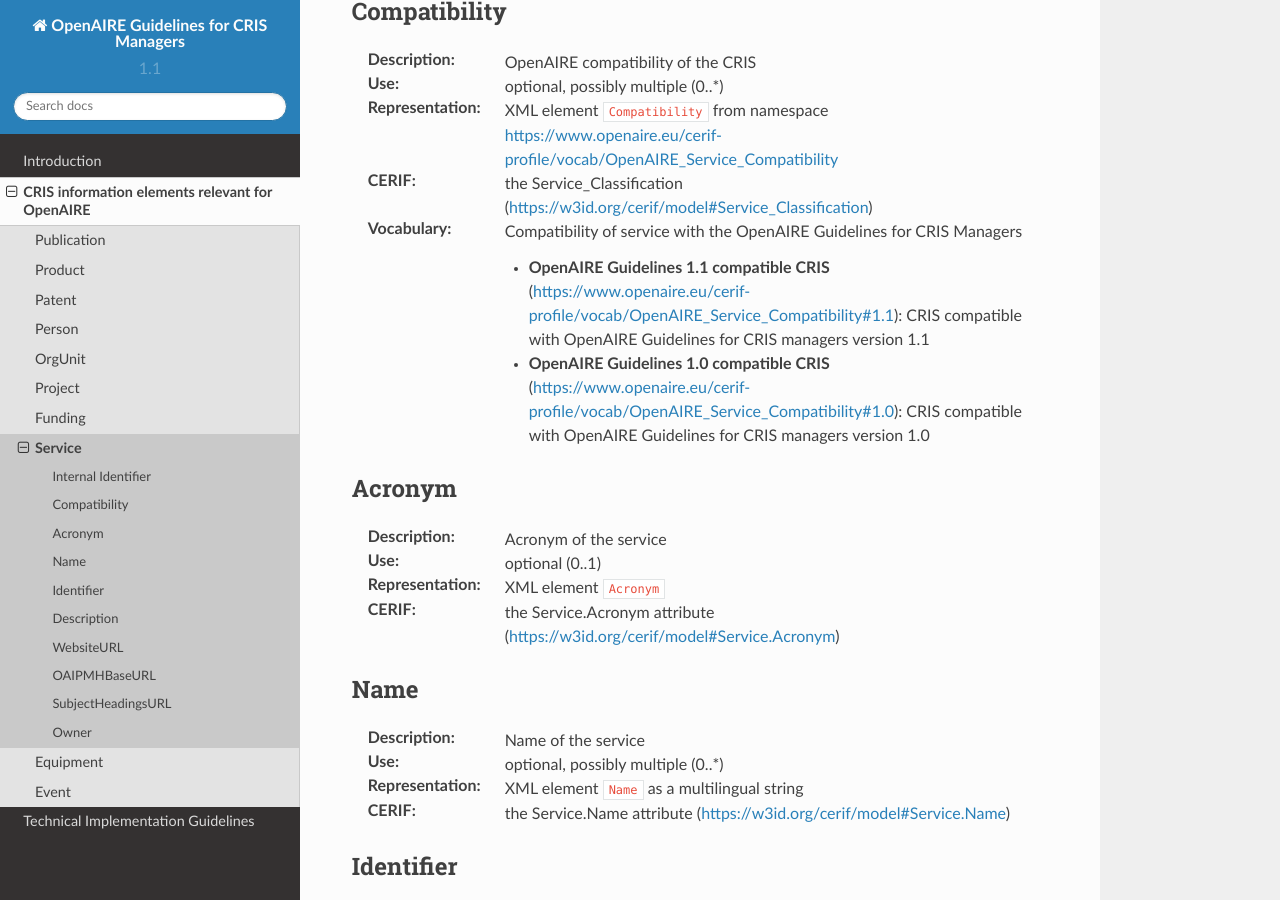
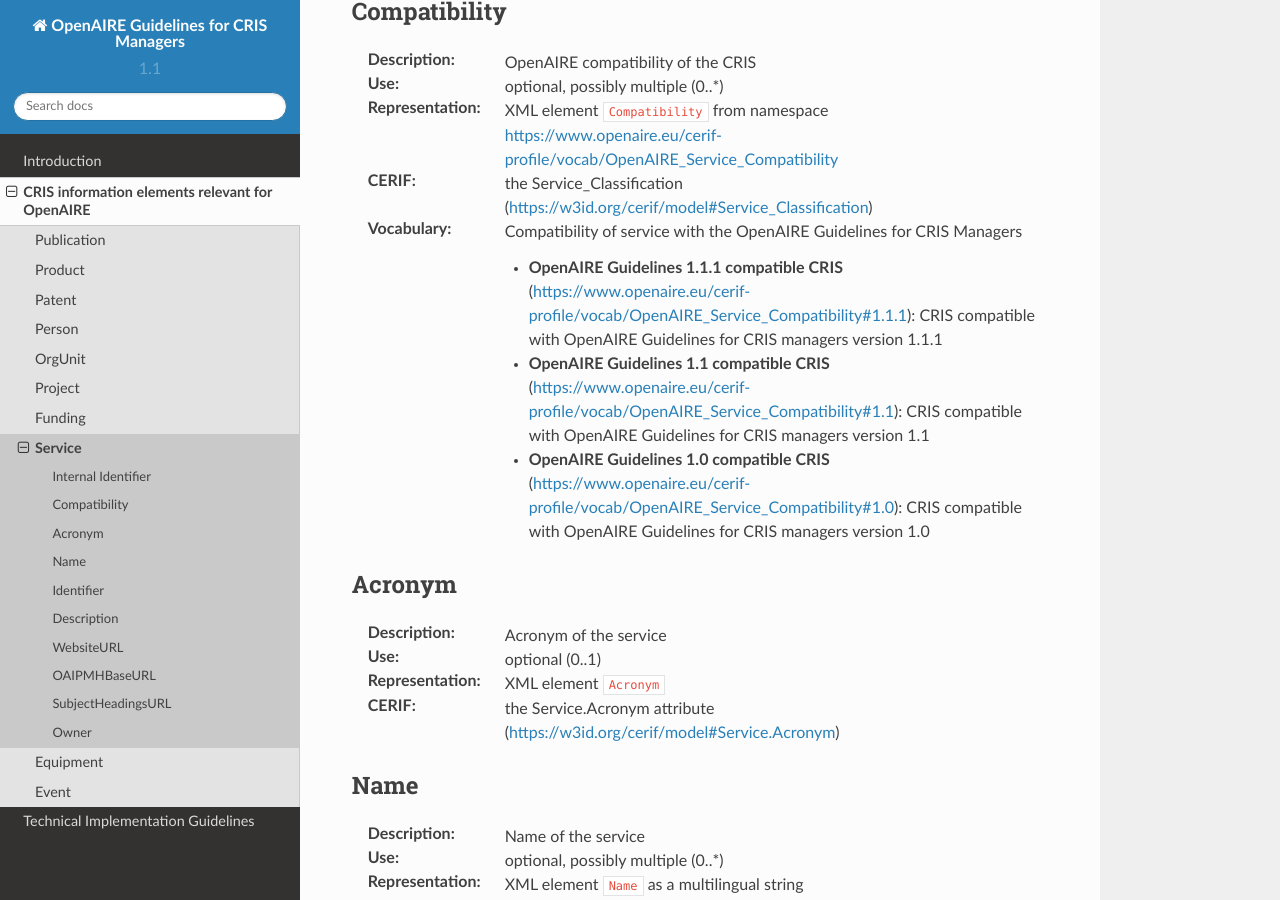
Before and after one commit to openaire/guidelines-cris-managers, a Sphinx documentation site: the page built from docs/cerif_xml_service_entity.rst, in a window 1280 px wide and 900 px high, scrolled down 487 px. Built offline with Sphinx 7.4.7 and the Read the Docs theme 2.0.0, drawn with Linux system fonts in a browser that asks for light colours.

Commit message:
add compatibility for cris guideline version 1.1.1

```diff
--- a/docs/cerif_xml_service_entity.rst
+++ b/docs/cerif_xml_service_entity.rst
@@ -24,6 +24,7 @@
 :CERIF: the Service_Classification (`<https://w3id.org/cerif/model#Service_Classification>`_)
 :Vocabulary: Compatibility of service with the OpenAIRE Guidelines for CRIS Managers
 
+  * **OpenAIRE Guidelines 1.1.1 compatible CRIS** (`<https://www.openaire.eu/cerif-profile/vocab/OpenAIRE_Service_Compatibility#1.1.1>`_): CRIS compatible with OpenAIRE Guidelines for CRIS managers version 1.1.1
   * **OpenAIRE Guidelines 1.1 compatible CRIS** (`<https://www.openaire.eu/cerif-profile/vocab/OpenAIRE_Service_Compatibility#1.1>`_): CRIS compatible with OpenAIRE Guidelines for CRIS managers version 1.1
   * **OpenAIRE Guidelines 1.0 compatible CRIS** (`<https://www.openaire.eu/cerif-profile/vocab/OpenAIRE_Service_Compatibility#1.0>`_): CRIS compatible with OpenAIRE Guidelines for CRIS managers version 1.0
 
```
Also changed, not shown: 1 other file.
